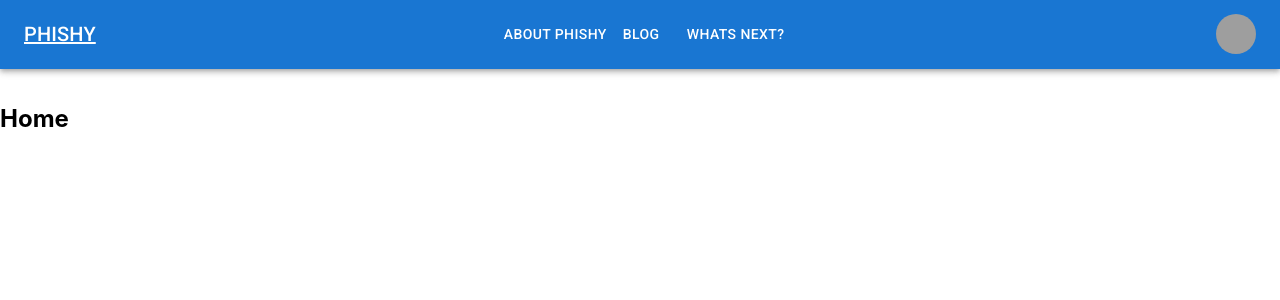
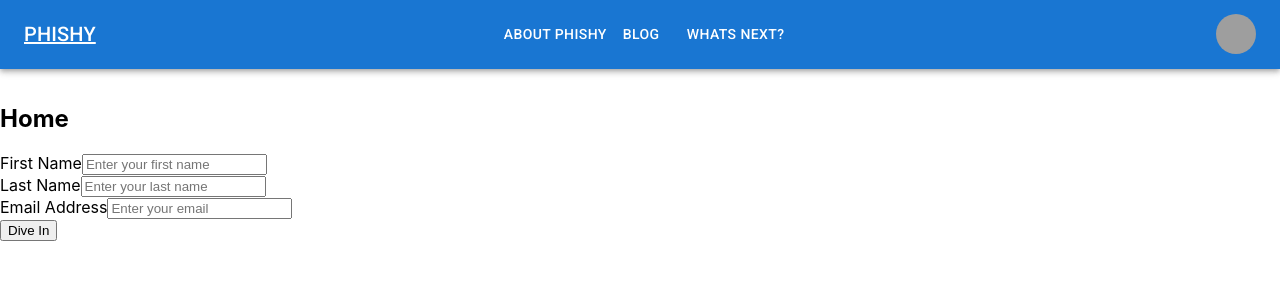
Before and after one commit to black-codher-bootcamp-2021-vaughan/personal-project-Kemioro, a React (Create React App) app in the folder client/: page / in a window 1280 px wide. Shown: the top 300 px of the page. Built offline with nearby package versions, Linux system fonts and the light colour scheme; grey boxes are pictures that could not be loaded.

Commit message:
added end to end integration between sign up and mongodb

```diff
--- a/client/src/components/ProfileCard.js
+++ b/client/src/components/ProfileCard.js
@@ -33,27 +33,27 @@ export const ProfileCard = ({profile, score, username, status, date, imageUrl })
           <ul>
             <li>
               Email Sent?<br/>
-              {score.email_sent ? "Yes" : "No" }
+              {score?.email_sent ? "Yes" : "No" }
             </li>
             <li>
               Email Opened?<br/>
-              {score.email_opened ? "Yes" : "No" }
+              {score?.email_opened ? "Yes" : "No" }
             </li>
             <li>
               Email Closed?<br/>
-              {score.email_closed ? "Yes" : "No" }
+              {score?.email_closed ? "Yes" : "No" }
             </li>
             <li>
               Clicked Link?<br/>
-              {score.clinked_link ? "Yes" : "No" }
+              {score?.clinked_link ? "Yes" : "No" }
             </li>
             <li>
               Submitted Data?<br/>
-              {score.submitted_data ? "Yes" : "No" }
+              {score?.submitted_data ? "Yes" : "No" }
             </li>
             <li>
               Total Time?<br/>
-              {score.total_time ? "Yes" : "No" }
+              {score?.total_time ? "Yes" : "No" }
             </li>
           </ul>
 
--- a/client/src/routes/Home.js
+++ b/client/src/routes/Home.js
@@ -1,7 +1,31 @@
+import { createTheProfile } from "../services/profileService"
 export default function Home() {
+  function handleSubmit(event) {
+    event.preventDefault()
+    const formData = new FormData(event.target)
+    const data = Object.fromEntries(formData)
+    console.log("Form has been Submitted", data)
+    createTheProfile(data)
+  }
     return (
       <main style={{ padding: "1rem 0" }}>
         <h2>Home</h2>
+        <form action="#" onSubmit= {handleSubmit}>
+        <div className="input-field">
+          <label>First Name</label>
+          <input name="first_name" type="text" placeholder="Enter your first name" required/>
+        </div>
+        <div className="input-field">
+          <label>Last Name</label>
+          <input name="last_name" type="text" placeholder="Enter your last name" required/>
+        </div>
+        <div className="input-field">
+          <label>Email Address</label>
+          <input type="text" name="email_address" placeholder="Enter your email" required/>
+        </div>
+
+        <input type="submit" value="Dive In"/>
+        </form>
       </main>
     );
   }
--- a/client/src/services/profileService.js
+++ b/client/src/services/profileService.js
@@ -8,5 +8,12 @@ const getAllProfiles = async () => {
   return response.data || [];
 };
 
+const createTheProfile = async (data) => {
+  const response = await axios.post(`/api/profile`, data);
+
+  return response.data || [];
+};
+
+
 // All of the endpoints in this file can be exported below
-export { getAllProfiles };
+export { getAllProfiles, createTheProfile };
```
